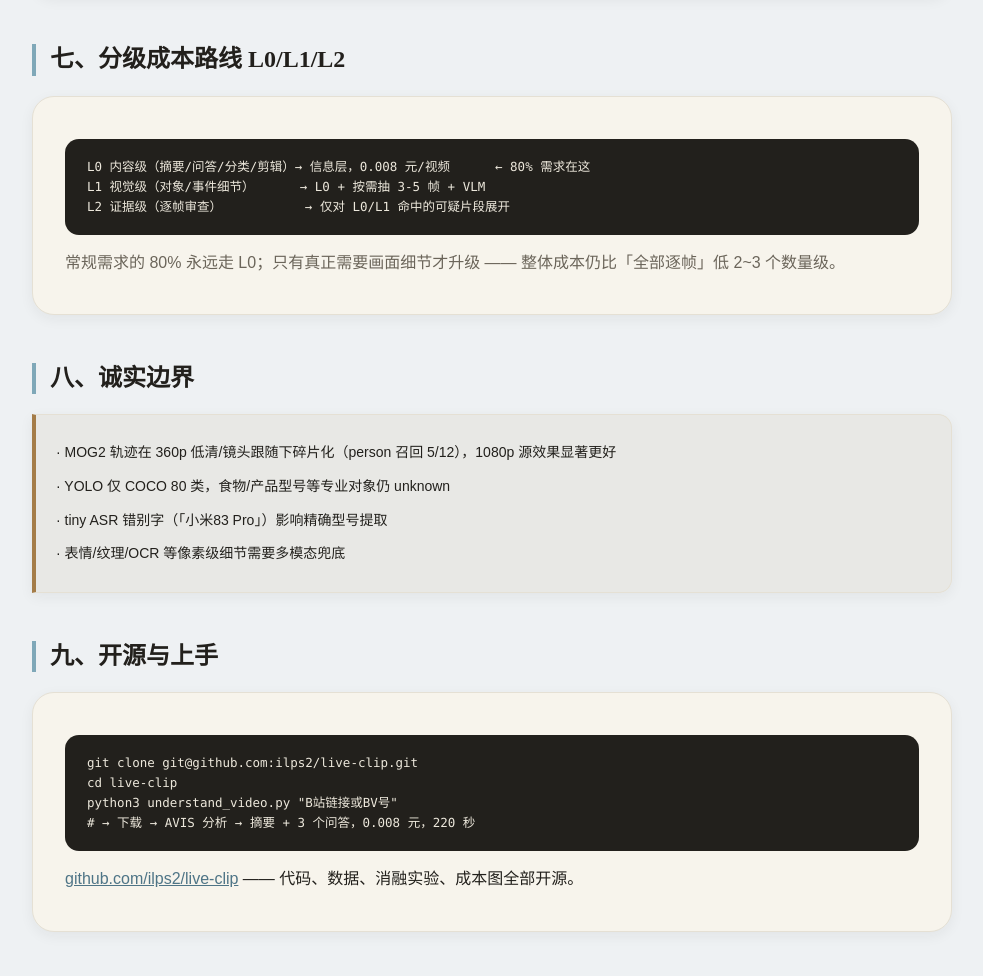
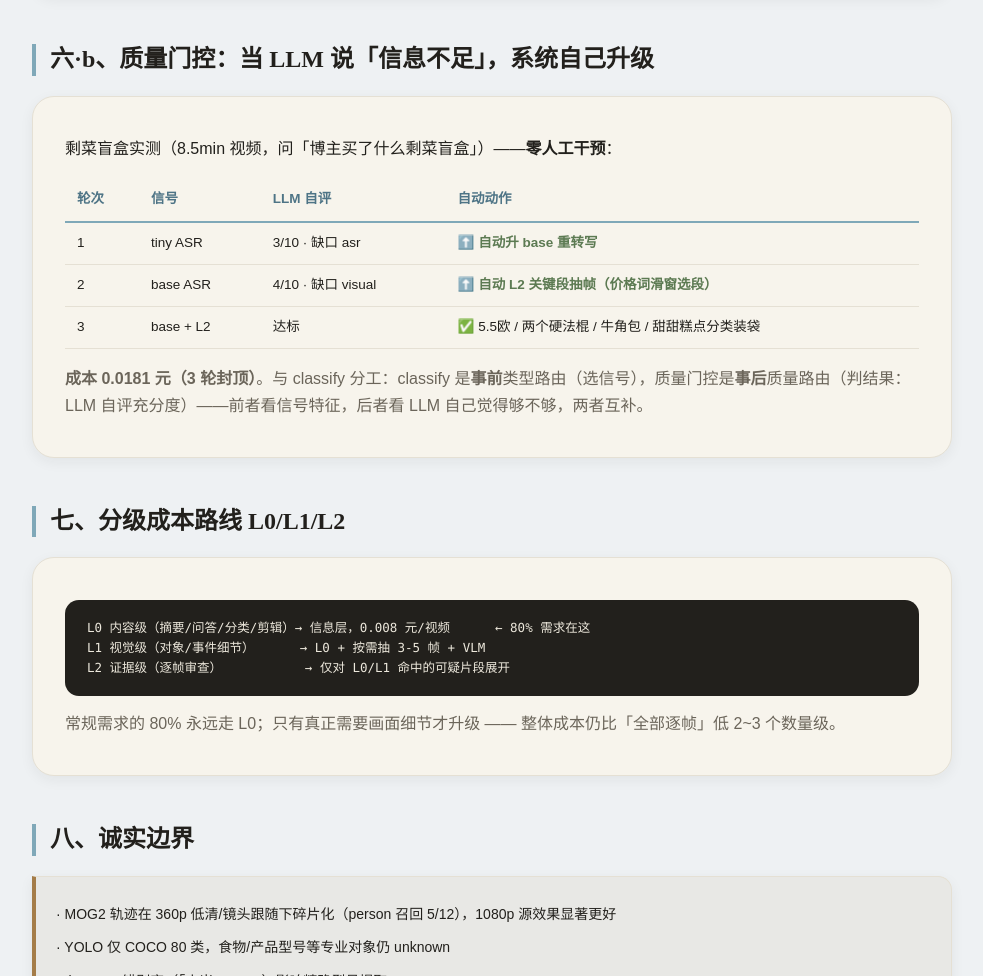
Before and after one commit to ilps2/live-clip, a plain HTML site: page index.html in a window 1280 px wide. Shown: the part 4720-5696 px from the top of the page, without its empty margins (148-1131 px from the left). Drawn offline with Linux system fonts and the light colour scheme.

Commit message:
feat: quality-gated auto escalation section (leftover blind-box case, 0.0181 CNY, zero human)

```diff
--- a/index.html
+++ b/index.html
@@ -188,6 +188,20 @@ img{max-width:100%;border-radius:14px;border:1px solid var(--border)}
 </section>
 
 <section>
+  <h2>六·b、质量门控：当 LLM 说「信息不足」，系统自己升级</h2>
+  <div class="card">
+    <p>剩菜盲盒实测（8.5min 视频，问「博主买了什么剩菜盲盒」）——<strong>零人工干预</strong>：</p>
+    <table>
+      <tr><th>轮次</th><th>信号</th><th>LLM 自评</th><th>自动动作</th></tr>
+      <tr><td>1</td><td>tiny ASR</td><td>3/10 · 缺口 asr</td><td class="hl">⬆️ 自动升 base 重转写</td></tr>
+      <tr><td>2</td><td>base ASR</td><td>4/10 · 缺口 visual</td><td class="hl">⬆️ 自动 L2 关键段抽帧（价格词滑窗选段）</td></tr>
+      <tr><td>3</td><td>base + L2</td><td>达标</td><td>✅ 5.5欧 / 两个硬法棍 / 牛角包 / 甜甜糕点分类装袋</td></tr>
+    </table>
+    <p class="dim"><strong>成本 0.0181 元（3 轮封顶）</strong>。与 classify 分工：classify 是<strong>事前</strong>类型路由（选信号），质量门控是<strong>事后</strong>质量路由（判结果：LLM 自评充分度）——前者看信号特征，后者看 LLM 自己觉得够不够，两者互补。</p>
+  </div>
+</section>
+
+<section>
   <h2>七、分级成本路线 L0/L1/L2</h2>
   <div class="card">
     <pre>L0 内容级（摘要/问答/分类/剪辑）→ 信息层，0.008 元/视频      ← 80% 需求在这
```
